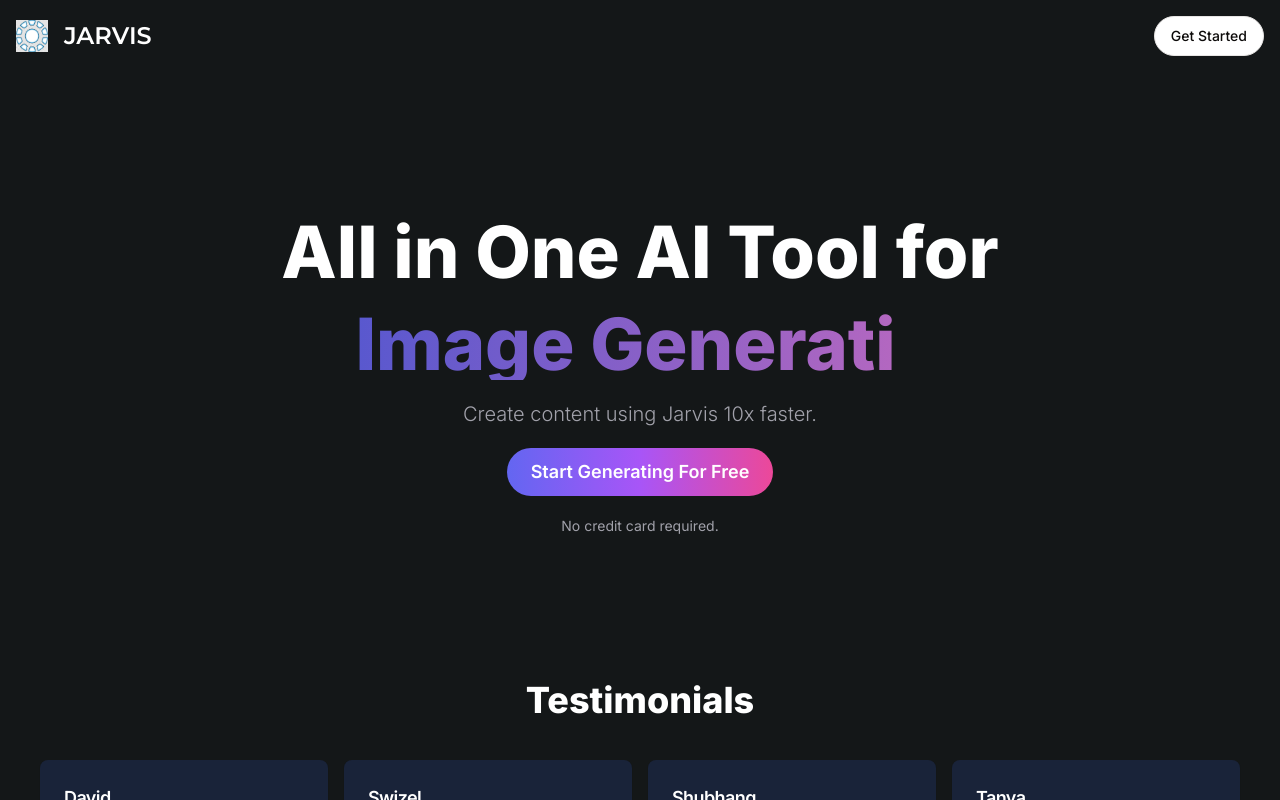
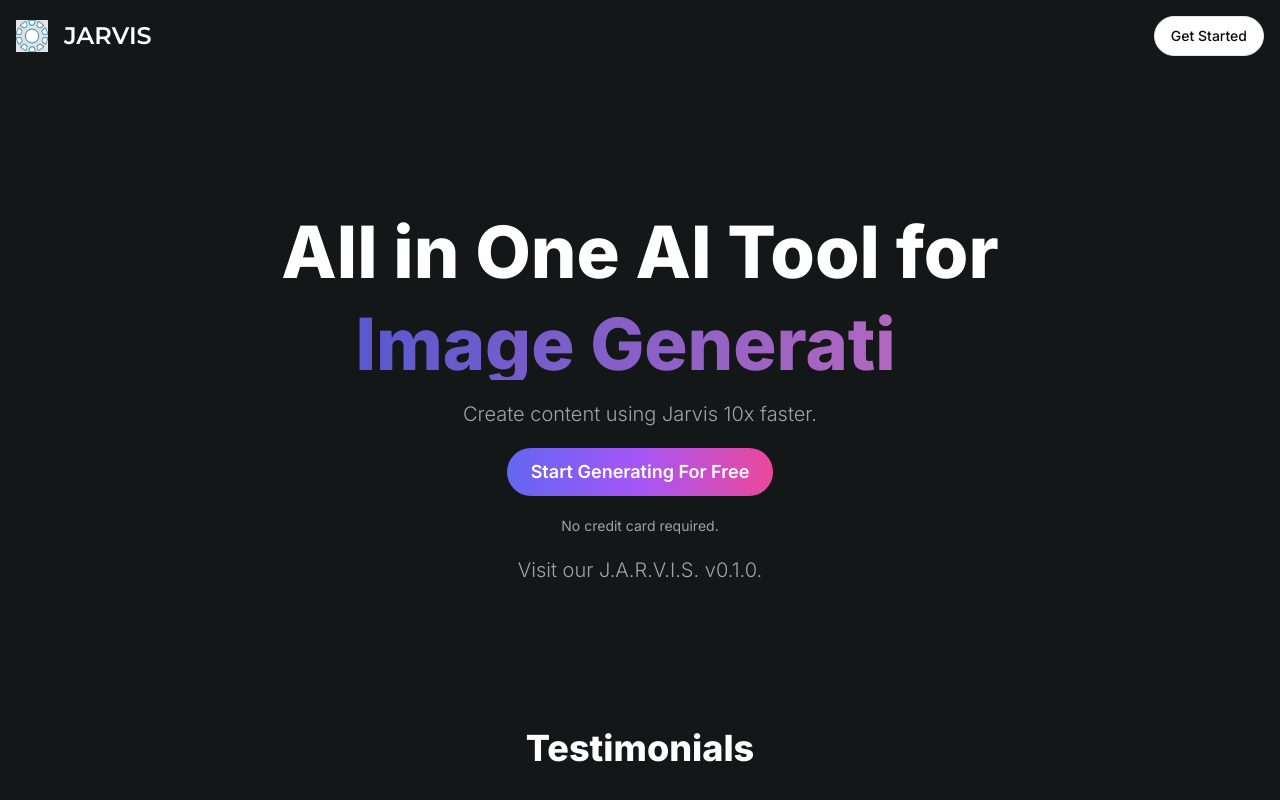
Before and after one commit to swizel24/Jarvis, a Next.js app: page / in a window 1280 px wide. Built offline with nearby package versions, Linux system fonts and the light colour scheme; no server answers.

Commit message:
Update landing-hero.tsx

```diff
--- a/components/landing-hero.tsx
+++ b/components/landing-hero.tsx
@@ -42,6 +42,9 @@
       <div className="text-zinc-400 text-xs md:text-sm font-normal">
         No credit card required.
       </div>
+      <div className="text-sm md:text-xl font-light text-zinc-400">
+        Visit our J.A.R.V.I.S. v0.1.0.
+      </div>
     </div>
   );
 };
```
